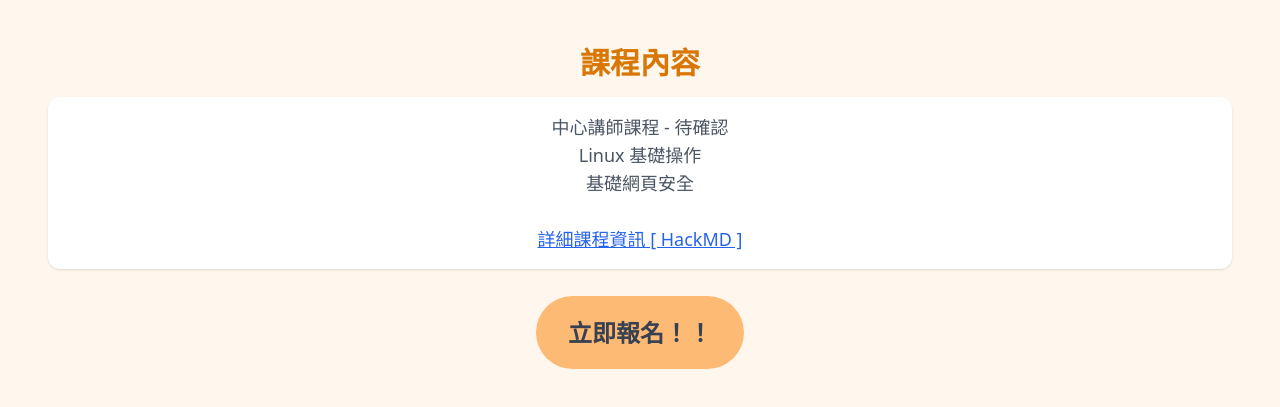
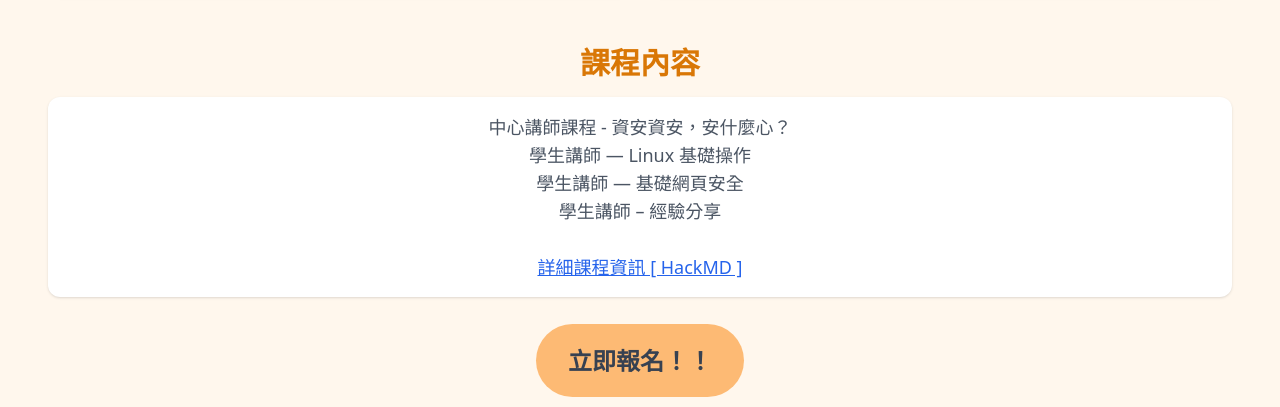
Before and after one commit to zero-day-cookie/2024-summer-camp, a plain HTML site: page index.html in a window 1280 px wide. Shown: the part 1223-1630 px from the top of the page. Drawn offline with nearby package versions, Linux system fonts and the light colour scheme.

Commit message:
Change content

```diff
--- a/index.html
+++ b/index.html
@@ -114,9 +114,10 @@
     <section id="content" class="mb-12">
       <h2 class="text-3xl font-semibold mb-4 text-amber-600">課程內容</h2>
       <ul class="list-none list-inside text-gray-600 text-lg bg-white shadow rounded-xl py-4">
-        <li>中心講師課程 - 待確認</li>
-        <li>Linux 基礎操作</li>
-        <li>基礎網頁安全</li>
+        <li>中心講師課程 - 資安資安，安什麼心？</li>
+        <li>學生講師 — Linux 基礎操作</li>
+        <li>學生講師 — 基礎網頁安全</li>
+        <li>學生講師 – 經驗分享</li>
         <br>
         <li><a style="text-decoration: underline;" class="text-blue-600" href="https://hackmd.io/@osga/SyN8RmPtR"
             target="_blank">詳細課程資訊 [ HackMD ]</a></li>
```
